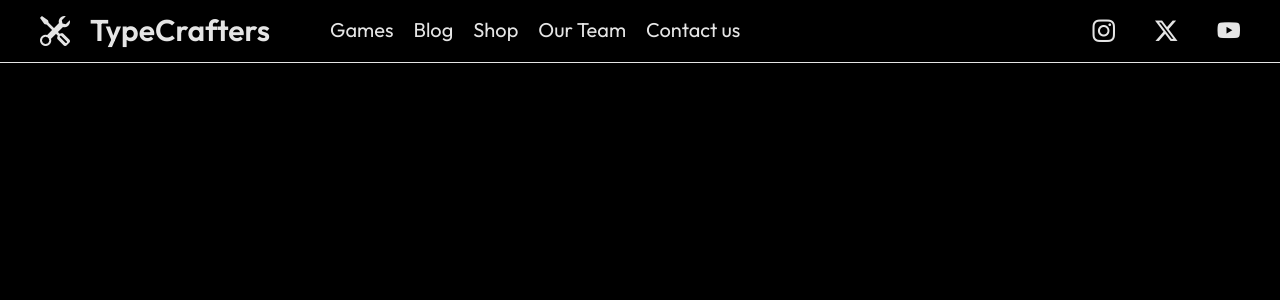
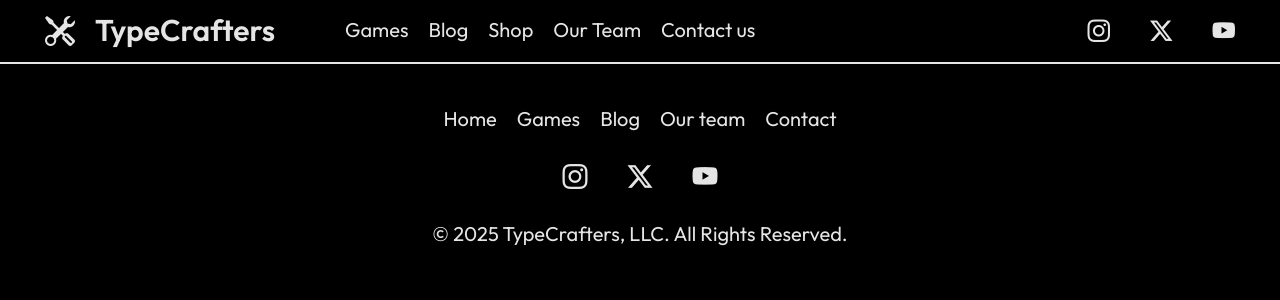
Before and after one commit to type-crafters/hq-main, a Next.js app: page / in a window 1280 px wide. Shown: the top 300 px of the page. Built offline with nearby package versions, Linux system fonts and the light colour scheme.

Commit message:
Footer is now responsive

```diff
--- a/src/app/layout.tsx
+++ b/src/app/layout.tsx
@@ -9,10 +9,13 @@ export default function RootLayout({
 }: RootLayoutProps ): JSX.Element {
     return (
         <html lang="en">
+            <head>
+                <link rel="shortcut icon" href="/img/favicon.svg" type="image/svg+xml" />
+            </head>
             <body>
                 <WebsiteHeader />
                 {children}
-                {/* <WebsiteFooter /> */}
+                <WebsiteFooter />
             </body>
         </html>
     );
--- a/src/components/WebsiteFooter.tsx
+++ b/src/components/WebsiteFooter.tsx
@@ -4,7 +4,7 @@ export default function WebsiteFooter(): JSX.Element {
     return (
         <footer className="py-8 border-t border-neutral-200 flex flex-col items-center gap-6">
             <div className="flex w-full justify-center items-center">
-                <nav id="footer-links" className="flex items-center gap-4">
+                <nav id="footer-links" className="flex flex-col sm:flex-row items-center gap-4">
                     <a href="/home">Home</a>
                     <a href="/games">Games</a>
                     <a href="/blog">Blog</a>
@@ -26,7 +26,7 @@ export default function WebsiteFooter(): JSX.Element {
                 </nav>
             </div>
             <div className="flex w-full justify-center items-center">
-                <p>
+                <p className="text-center">
                     &copy; {new Date().getFullYear()} TypeCrafters, LLC. All Rights Reserved.
                 </p>
             </div>
--- a/src/components/WebsiteHeader.tsx
+++ b/src/components/WebsiteHeader.tsx
@@ -8,7 +8,7 @@ export default function WebsiteHeader(): JSX.Element {
 
     return (
         <header className="flex items-center px-4 lg:px-8 gap-12 py-1 border-b border-neutral-200">
-            <Link href="/" id="page-title" className="flex items-center gap-4 font-semibold text-lg md:text-xl lg:text-2xl">
+            <Link href="/" id="page-title" className="px-1 flex items-center gap-4 font-semibold text-lg md:text-xl lg:text-2xl">
                 <i className="bi bi-tools flex-center"></i>
                 <h1>TypeCrafters</h1>
             </Link>
@@ -20,7 +20,7 @@ export default function WebsiteHeader(): JSX.Element {
             <nav
                 id="header-navbar"
                 className={`
-                    flex-1 p-4 lg:p-0 min-w-50 flex fixed z-50
+                    flex-1 p-4 lg:p-0 lg:px-1 min-w-50 flex fixed z-50
                     bg-black top-0 right-0  lg:static gap-6
                     lg:gap-0 flex-col lg:flex-row justify-start
                     lg:justify-between items-center h-screen
```
